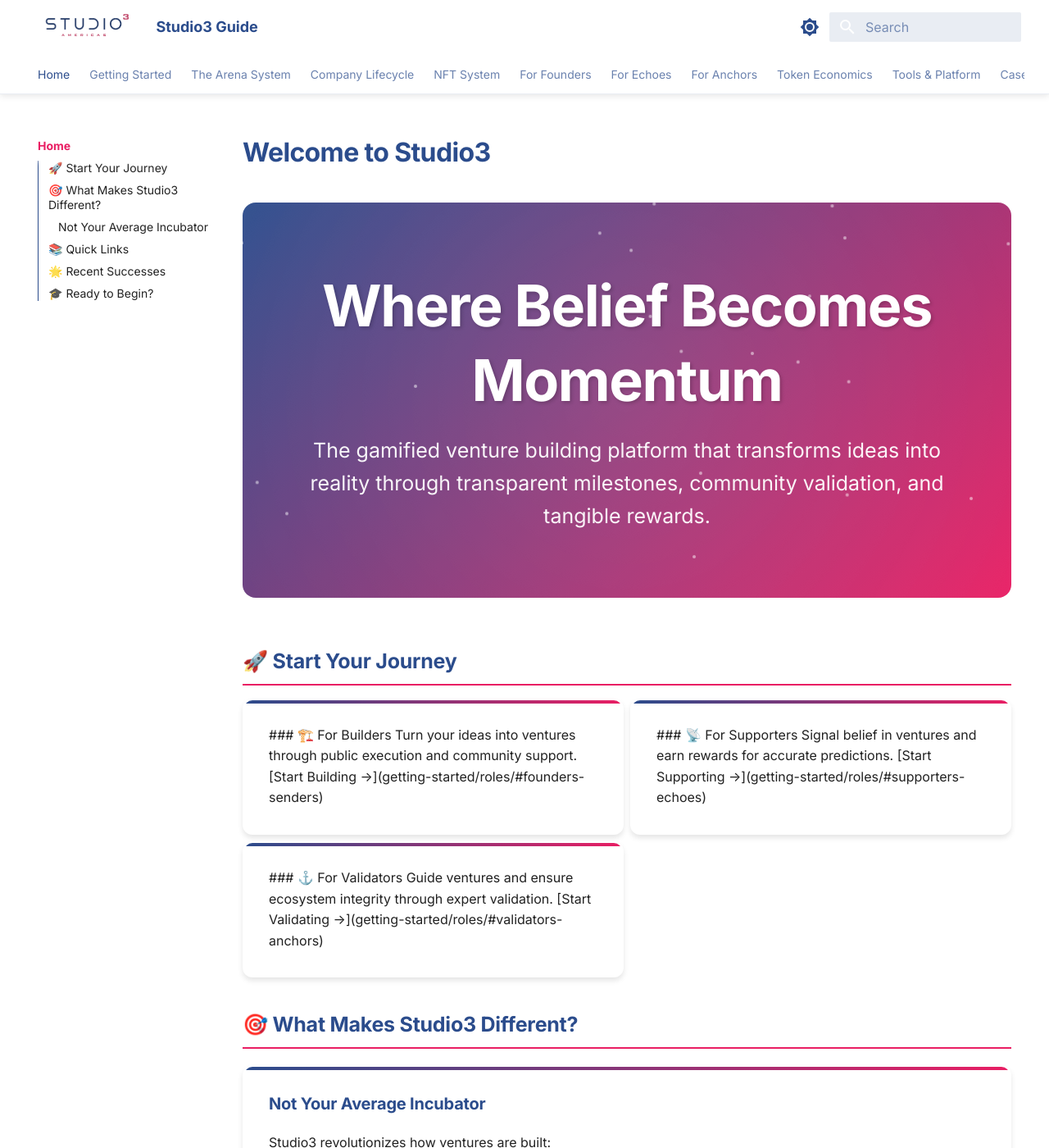
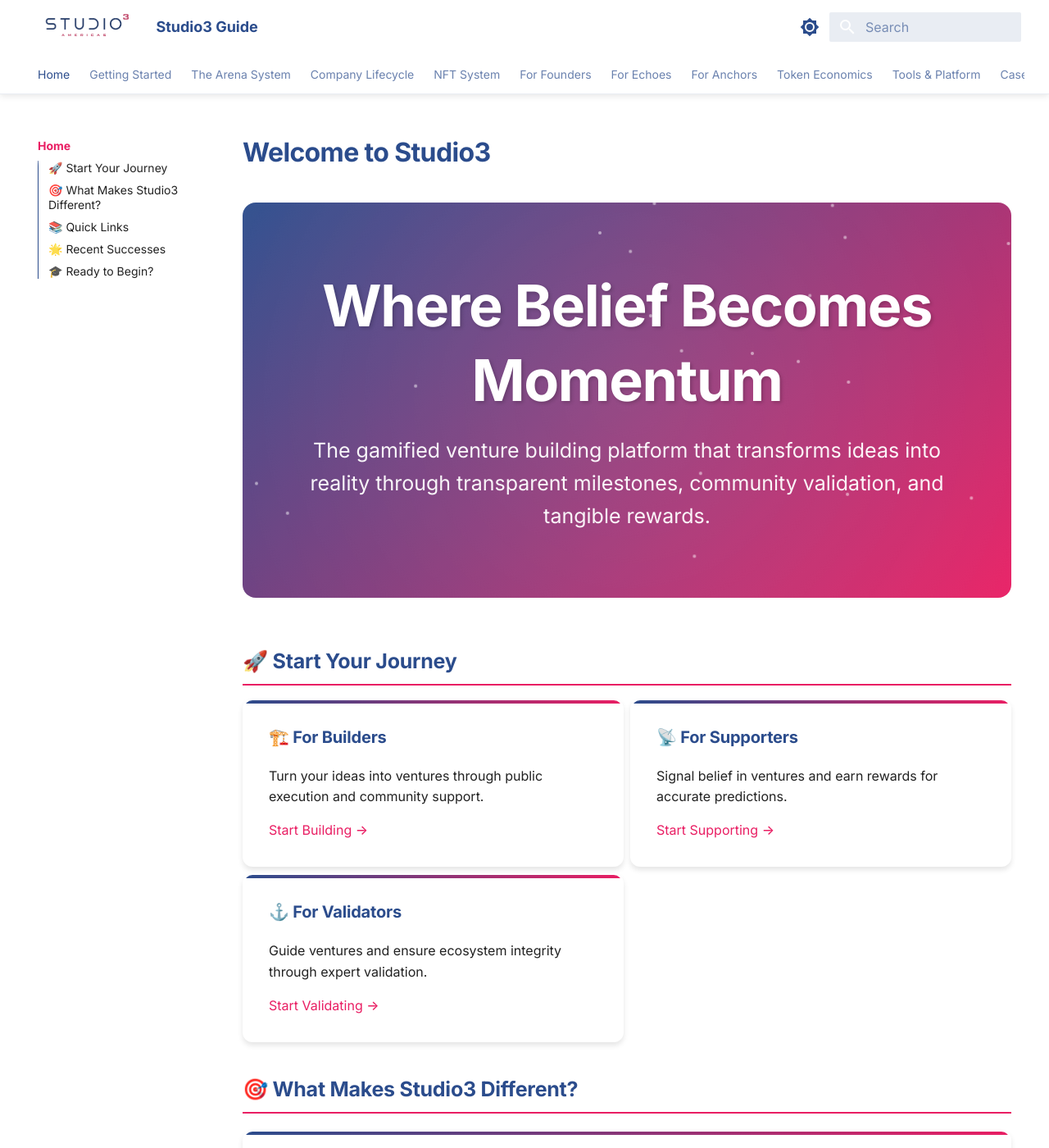
Before and after one commit to inocult/studio3-docs, an MkDocs documentation site: the page built from docs/index.md, in a window 1280 px wide and 1400 px high. Shown: the whole window at 82% size. Built offline with MkDocs 1.6.1 and Material for MkDocs 9.7.7, drawn with Linux system fonts in a browser that asks for light colours; some of the changed text lies outside the part shown.

Commit message:
Fix arena-card formatting with proper HTML structure
- Converted problematic markdown-in-div to pure HTML
- Fixed list and text formatting in arena cards
- Improved CSS for better content display
- Added pymdownx.extra extension for better markdown processing

🤖 Generated with Claude Code

Co-Authored-By: Claude <noreply@anthropic.com>

```diff
--- a/docs/index.md
+++ b/docs/index.md
@@ -8,51 +8,37 @@
 ## 🚀 Start Your Journey
 
 <div class="grid">
-<div class="arena-card" markdown="1">
-
-### 🏗️ For Builders
-
-Turn your ideas into ventures through public execution and community support.
-
-[Start Building →](getting-started/roles/#founders-senders)
-
+<div class="arena-card">
+<h3>🏗️ For Builders</h3>
+<p>Turn your ideas into ventures through public execution and community support.</p>
+<p><a href="getting-started/roles/#founders-senders">Start Building →</a></p>
 </div>
 
-<div class="arena-card" markdown="1">
-
-### 📡 For Supporters
-
-Signal belief in ventures and earn rewards for accurate predictions.
-
-[Start Supporting →](getting-started/roles/#supporters-echoes)
-
+<div class="arena-card">
+<h3>📡 For Supporters</h3>
+<p>Signal belief in ventures and earn rewards for accurate predictions.</p>
+<p><a href="getting-started/roles/#supporters-echoes">Start Supporting →</a></p>
 </div>
 
-<div class="arena-card" markdown="1">
-
-### ⚓ For Validators
-
-Guide ventures and ensure ecosystem integrity through expert validation.
-
-[Start Validating →](getting-started/roles/#validators-anchors)
-
+<div class="arena-card">
+<h3>⚓ For Validators</h3>
+<p>Guide ventures and ensure ecosystem integrity through expert validation.</p>
+<p><a href="getting-started/roles/#validators-anchors">Start Validating →</a></p>
 </div>
 </div>
 
 ## 🎯 What Makes Studio3 Different?
 
-<div class="arena-card" markdown="1">
-
-### Not Your Average Incubator
-
-Studio3 revolutionizes how ventures are built:
-
-- **🏟️ Public Arenas** - All progress happens transparently
-- **📊 Belief Signals** - Community conviction drives support
-- **🎮 Gamified Journey** - Seven phases from idea to sovereignty
-- **🏆 Real Stakes** - Success brings rewards, failure has consequences
-- **🤝 Community-Driven** - Collective intelligence guides development
-
+<div class="arena-card">
+<h3>Not Your Average Incubator</h3>
+<p>Studio3 revolutionizes how ventures are built:</p>
+<ul>
+<li><strong>🏟️ Public Arenas</strong> - All progress happens transparently</li>
+<li><strong>📊 Belief Signals</strong> - Community conviction drives support</li>
+<li><strong>🎮 Gamified Journey</strong> - Seven phases from idea to sovereignty</li>
+<li><strong>🏆 Real Stakes</strong> - Success brings rewards, failure has consequences</li>
+<li><strong>🤝 Community-Driven</strong> - Collective intelligence guides development</li>
+</ul>
 </div>
 
 ## 📚 Quick Links
@@ -66,28 +52,19 @@ Studio3 revolutionizes how ventures are built:
 ## 🌟 Recent Successes
 
 <div class="grid">
-<div class="arena-card" markdown="1">
-
-#### 🚀 DataVault
-
-Graduated to Ascension in record time with revolutionary privacy tech
-
+<div class="arena-card">
+<h4>🚀 DataVault</h4>
+<p>Graduated to Ascension in record time with revolutionary privacy tech</p>
 </div>
 
-<div class="arena-card" markdown="1">
-
-#### ⚡ EnergyDAO
-
-From Spark to Flare in 6 months, now powering 10,000+ homes
-
+<div class="arena-card">
+<h4>⚡ EnergyDAO</h4>
+<p>From Spark to Flare in 6 months, now powering 10,000+ homes</p>
 </div>
 
-<div class="arena-card" markdown="1">
-
-#### 🎮 PlayForge
-
-Community-built gaming platform with 1M+ active users
-
+<div class="arena-card">
+<h4>🎮 PlayForge</h4>
+<p>Community-built gaming platform with 1M+ active users</p>
 </div>
 </div>
 
--- a/docs/stylesheets/extra.css
+++ b/docs/stylesheets/extra.css
@@ -227,11 +227,14 @@ body {
 
 /* Arena card content formatting */
 .arena-card p {
-  margin: 0.5rem 0;
+  margin: 0.75rem 0;
   line-height: 1.6;
+  display: block;
 }
 
-.arena-card p:first-of-type {
+.arena-card p:first-child,
+.arena-card h3 + p,
+.arena-card h4 + p {
   margin-top: 0;
 }
 
@@ -241,16 +244,25 @@ body {
 
 .arena-card ul,
 .arena-card ol {
-  margin: 0.75rem 0;
+  margin: 1rem 0;
   padding-left: 1.5rem;
+  list-style-position: outside;
+  display: block;
+}
+
+.arena-card ul:last-child,
+.arena-card ol:last-child {
+  margin-bottom: 0;
 }
 
 .arena-card li {
   margin: 0.5rem 0;
   line-height: 1.6;
+  display: list-item;
 }
 
-.arena-card li strong {
+.arena-card li strong,
+.arena-card strong {
   color: var(--studio3-navy);
   font-weight: 600;
 }
@@ -261,6 +273,17 @@ body {
   padding: 0.125rem 0.375rem;
   border-radius: 4px;
   font-size: 0.875em;
+}
+
+/* Ensure proper rendering of markdown elements */
+.arena-card a {
+  color: var(--studio3-pink);
+  text-decoration: none;
+  font-weight: 500;
+}
+
+.arena-card a:hover {
+  text-decoration: underline;
 }
 
 /* Dark mode arena cards */
--- a/mkdocs.yml
+++ b/mkdocs.yml
@@ -76,6 +76,7 @@ markdown_extensions:
   - footnotes
   - md_in_html
   - tables
+  - pymdownx.extra
   - toc:
       permalink: true
       toc_depth: 3
```
